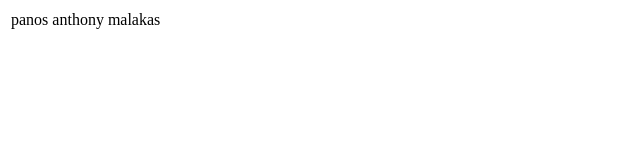
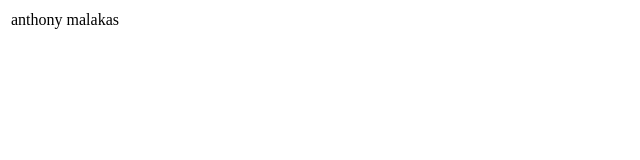
Before and after one commit to panosdabest/projectX, a plain HTML site: page index.html in a window 1280 px wide. Shown: the full height of the page, 0-640 px from the left. Drawn offline with Linux system fonts and the light colour scheme.

Commit message:
remove panos

```diff
--- a/index.html
+++ b/index.html
@@ -6,7 +6,6 @@
 <body>
 	<table>
 		<tr>
-			<td>panos</td>
 			<td>anthony</td>
 			<td>malakas</td>
 		</tr>
```
